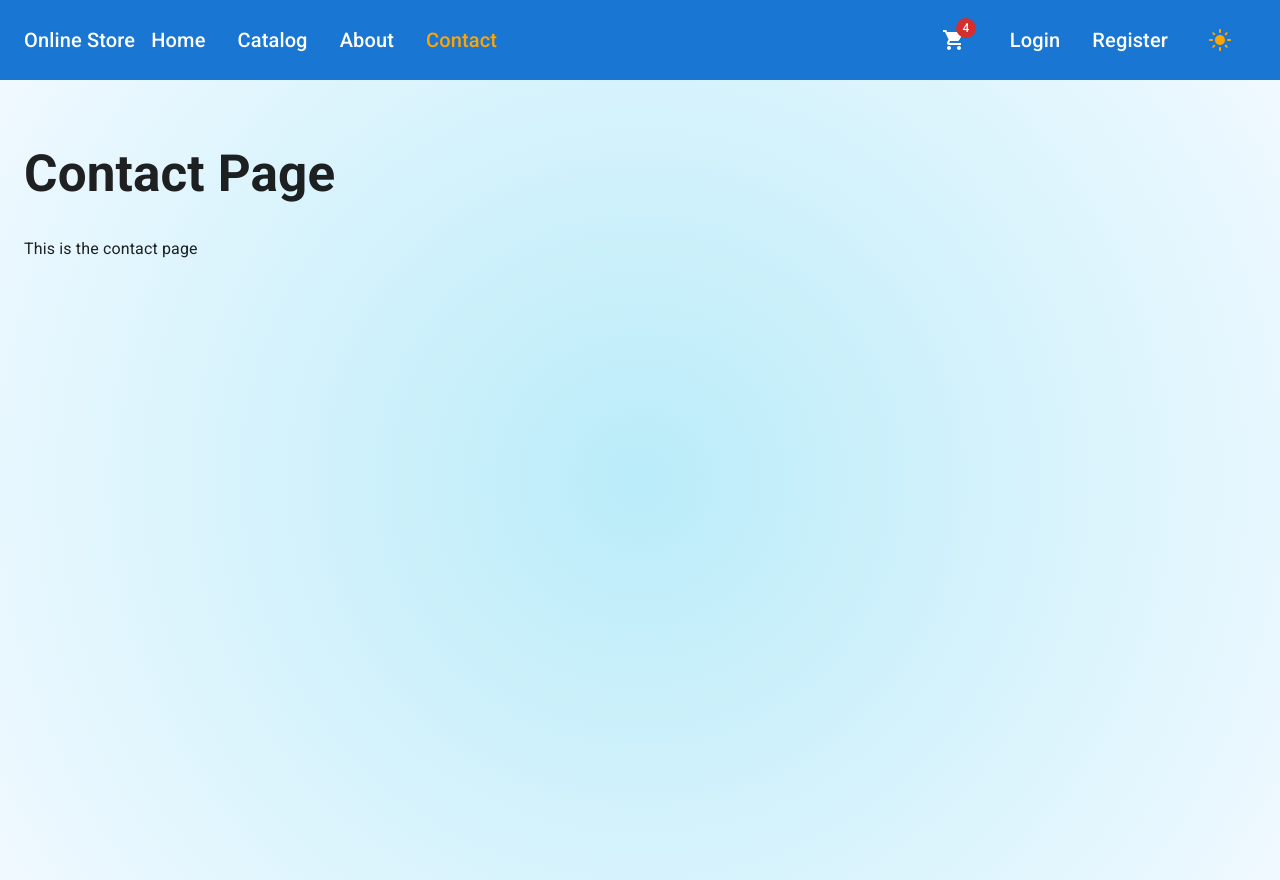
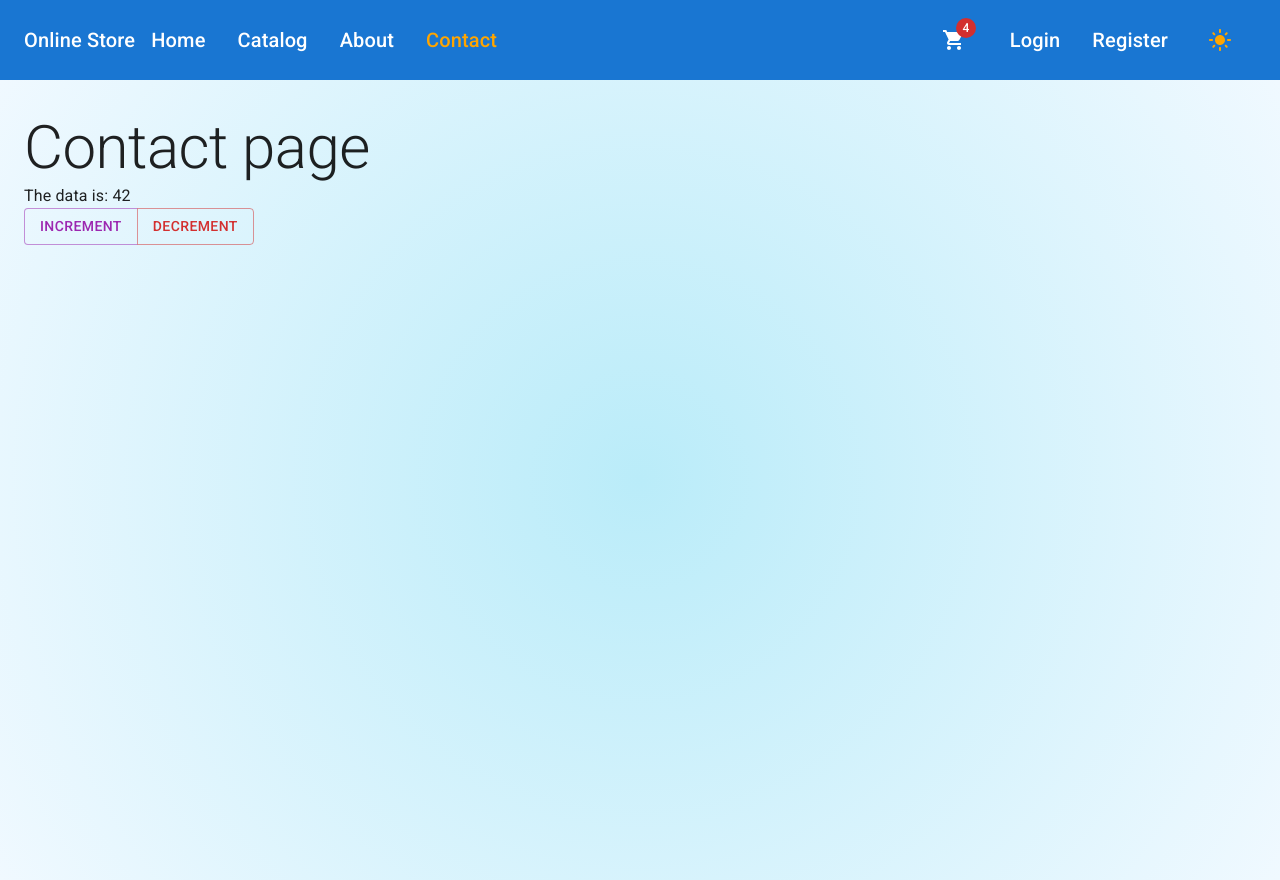
Before and after one commit to YutaiLiu/online_store, a React (Vite) app in the folder client/: page /contact in a window 1280 px wide. Built offline with nearby package versions, Linux system fonts and the light colour scheme.

Commit message:
Add Redux store and reducer in the old way

```diff
--- a/client/package.json
+++ b/client/package.json
@@ -15,8 +15,10 @@
     "@fontsource/roboto": "^5.1.1",
     "@mui/icons-material": "^6.4.6",
     "@mui/material": "^6.4.6",
+    "@reduxjs/toolkit": "^2.6.0",
     "react": "^19.0.0",
     "react-dom": "^19.0.0",
+    "react-redux": "^9.2.0",
     "react-router": "^7.2.0"
   },
   "devDependencies": {
--- /dev/null
+++ b/client/src/app/store/store.ts
@@ -0,0 +1,6 @@
+import { legacy_createStore } from "@reduxjs/toolkit";
+import counterReducer from "../../features/contact/counterReducer";
+
+export function configureStore() {
+    return legacy_createStore(counterReducer);
+}
--- a/client/src/features/contact/ContactPage.tsx
+++ b/client/src/features/contact/ContactPage.tsx
@@ -1,8 +1,23 @@
+import { useDispatch, useSelector } from "react-redux"
+import { CounterState } from "./counterReducer"
+import { Button, ButtonGroup, Typography } from "@mui/material"
+
 export default function ContactPage() {
+    const data = useSelector((state: CounterState) => state.data)
+    const dispatch = useDispatch();
+
     return (
         <div>
-            <h1>Contact Page</h1>
-            <p>This is the contact page</p>
+            <Typography variant="h2">
+                Contact page
+            </Typography>
+            <Typography variant="body1">
+                The data is: {data}
+            </Typography>
+            <ButtonGroup>
+                <Button onClick={() => dispatch({type: 'increment'})} color='secondary'>Increment</Button>
+                <Button onClick={() => dispatch({type: 'decrement'})} color='error'>Decrement</Button>
+            </ButtonGroup>
         </div>
     )
 }
--- /dev/null
+++ b/client/src/features/contact/counterReducer.ts
@@ -0,0 +1,24 @@
+export type CounterState = {
+    data: number
+}
+
+const initialState: CounterState = {
+    data: 42
+}
+
+export default function counterReducer(state = initialState, action: {type: string}) {
+    switch (action.type) {
+        case 'increment':
+            return {
+                ...state,
+                data: state.data + 1
+            }
+        case 'decrement':
+            return {
+                ...state,
+                data: state.data - 1,
+            }
+        default:
+            return state;
+    }
+}
--- a/client/src/main.tsx
+++ b/client/src/main.tsx
@@ -7,9 +7,15 @@ import '@fontsource/roboto/500.css';
 import '@fontsource/roboto/700.css';
 import { RouterProvider } from 'react-router';
 import { router } from './app/routes/Routes.tsx';
+import { Provider } from 'react-redux';
+import { configureStore } from './app/store/store.ts';
+
+const store = configureStore();
 
 createRoot(document.getElementById('root')!).render(
   <StrictMode>
-    <RouterProvider router={router} />
+    <Provider store={store} >
+     <RouterProvider router={router} />
+    </Provider>
   </StrictMode>,
 )
```
Also changed, not shown: 2 other files (tests, documents, lock files or other folders).
